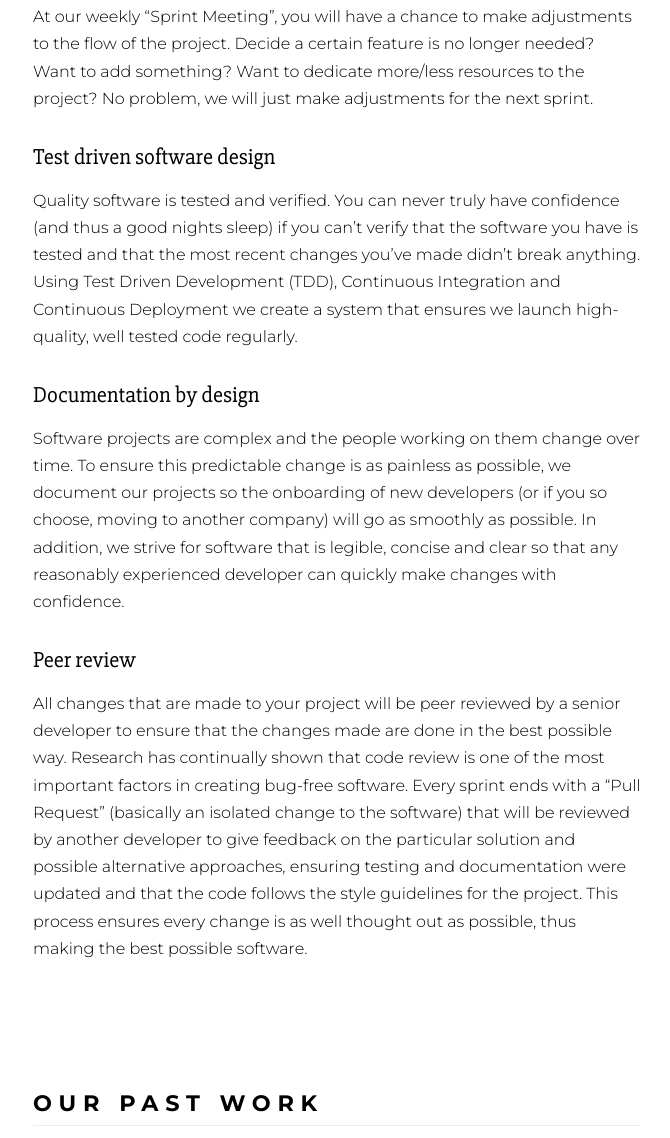
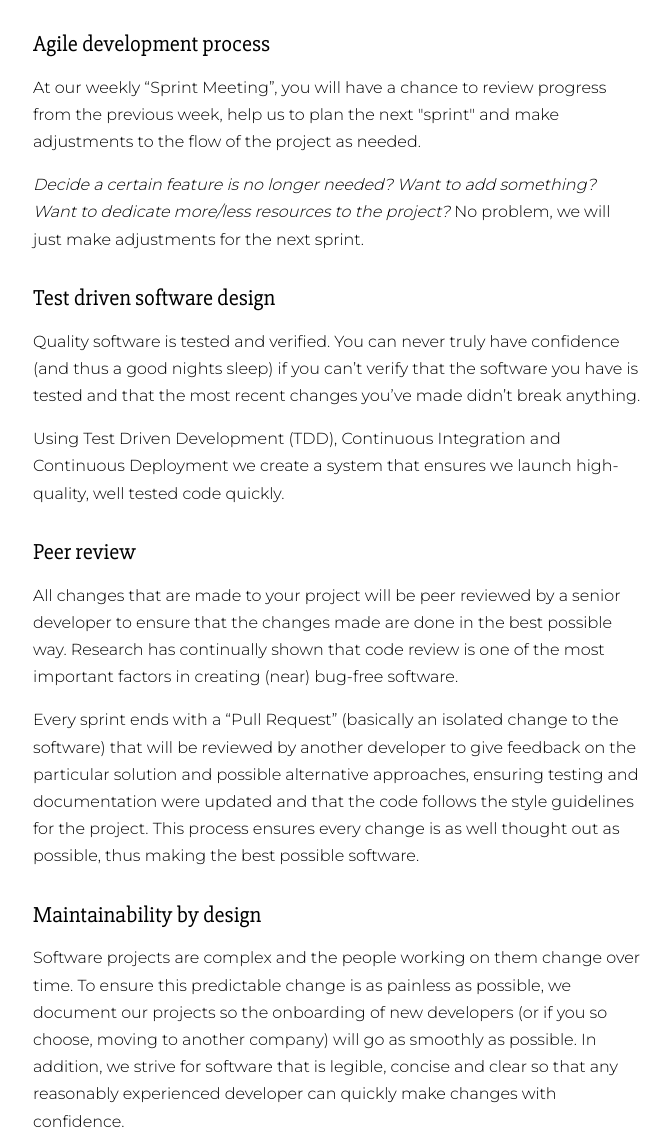
Before and after one commit to BuiltByBig/builtbybig.github.io, a website: page index.html in a window 1280 px wide. Shown: the part 1480-2618 px from the top of the page, without its empty margins (303-973 px from the left). Drawn offline with Linux system fonts and the light colour scheme; some packages are replaced by stand-ins of ours.

Commit message:
Add some copy 📝

```diff
--- a/index.html
+++ b/index.html
@@ -56,22 +56,23 @@
       <p>We believe that being transparent is part of good communication and that if
         you do good work and care about your customers, transparency is a natural
         result of that relationship. We are transparent about our pricing, how we
-        work and (see below)
+        work and just about everything else.
       </p>
 
       <h3 class="subsection-heading">Craftsmanship</h3>
       <p>We believe quality software stands the test of time. We care about the work
-        we do and take pride in building software that is well built, resilient,
-        maintainable and tested. We think about all the little details and make sure
-        all the “i”s are dotted and the “t”s are crossed. </p>
+        we do and take pride in building software that is well made, resilient, maintainable
+        and tested. We think about all the little details and make sure all the “i”s
+        are dotted and the “t”s are crossed. If you care about building a business
+        that lasts, the details matter a whole lot.</p>
 
       <h3 class="subsection-heading">Communication</h3>
       <p>Without clear, effective and timely communication, you can’t build great software.
         That is why communication is at the core of what we do here. From our weekly
         meetings to our regular stand ups to our collaborative code review, we focus
         on making sure all those involved in a project have a full understanding
-        of their role, what’s expected of them and when things are to be done. We
-        accomplish this with various tools and techniques that you will become familiar
+        of their role, what’s expected of them and when things are to be done.</p>
+      <p>We accomplish this with various tools and techniques that you will become familiar
         with when working with us. As a client of ours, you’ll never be left high
         and dry with a developer that just drops off the face of the earth. </p>
     </section>
@@ -80,38 +81,44 @@
       <h2 class="section-heading">How We Work</h2>
 
       <h3 class="subsection-heading">Agile development process</h3>
-      <p>At our weekly “Sprint Meeting”, you will have a chance to make adjustments
-        to the flow of the project. Decide a certain feature is no longer needed?
-        Want to add something? Want to dedicate more/less resources to the project?
-        No problem, we will just make adjustments for the next sprint. </p>
+      <p>At our weekly “Sprint Meeting”, you will have a chance to review progress from
+        the previous week, help us to plan the next "sprint" and make adjustments
+        to the flow of the project as needed.
+      </p>
+      <p>
+        <em>Decide a certain feature is no longer needed? Want to add something? Want
+          to dedicate more/less resources to the project?</em> No problem, we will
+        just make adjustments for the next sprint. </p>
 
       <h3 class="subsection-heading">Test driven software design</h3>
       <p>Quality software is tested and verified. You can never truly have confidence
         (and thus a good nights sleep) if you can’t verify that the software you
         have is tested and that the most recent changes you’ve made didn’t break
-        anything. Using Test Driven Development (TDD), Continuous Integration and
-        Continuous Deployment we create a system that ensures we launch high-quality,
-        well tested code regularly. </p>
+        anything.
+      </p>
+      <p>Using Test Driven Development (TDD), Continuous Integration and Continuous
+        Deployment we create a system that ensures we launch high-quality, well tested
+        code quickly.</p>
 
-      <h3 class="subsection-heading">Documentation by design</h3>
+      <h3 class="subsection-heading">Peer review</h3>
+      <p>All changes that are made to your project will be peer reviewed by a senior
+        developer to ensure that the changes made are done in the best possible way.
+        Research has continually shown that code review is one of the most important
+        factors in creating (near) bug-free software.</p>
+      <p>Every sprint ends with a “Pull Request” (basically an isolated change to the
+        software) that will be reviewed by another developer to give feedback on
+        the particular solution and possible alternative approaches, ensuring testing
+        and documentation were updated and that the code follows the style guidelines
+        for the project. This process ensures every change is as well thought out
+        as possible, thus making the best possible software. </p>
+
+      <h3 class="subsection-heading">Maintainability by design</h3>
       <p>Software projects are complex and the people working on them change over time.
         To ensure this predictable change is as painless as possible, we document
         our projects so the onboarding of new developers (or if you so choose, moving
         to another company) will go as smoothly as possible. In addition, we strive
         for software that is legible, concise and clear so that any reasonably experienced
         developer can quickly make changes with confidence. </p>
-
-      <h3 class="subsection-heading">Peer review</h3>
-      <p>All changes that are made to your project will be peer reviewed by a senior
-        developer to ensure that the changes made are done in the best possible way.
-        Research has continually shown that code review is one of the most important
-        factors in creating bug-free software. Every sprint ends with a “Pull Request”
-        (basically an isolated change to the software) that will be reviewed by another
-        developer to give feedback on the particular solution and possible alternative
-        approaches, ensuring testing and documentation were updated and that the
-        code follows the style guidelines for the project. This process ensures every
-        change is as well thought out as possible, thus making the best possible
-        software. </p>
     </section>
 
     <section class="my-xl" id="portfolio">
```
